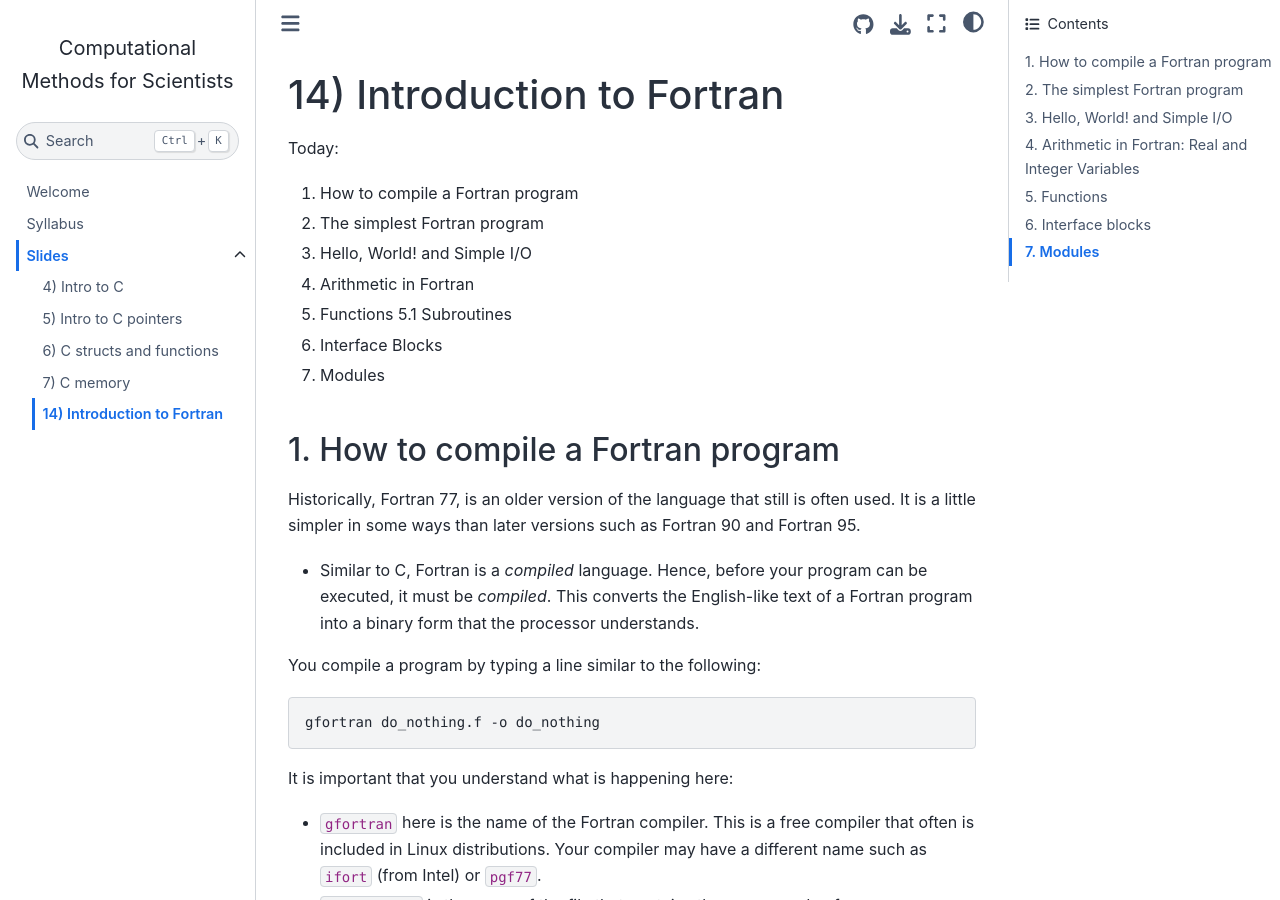
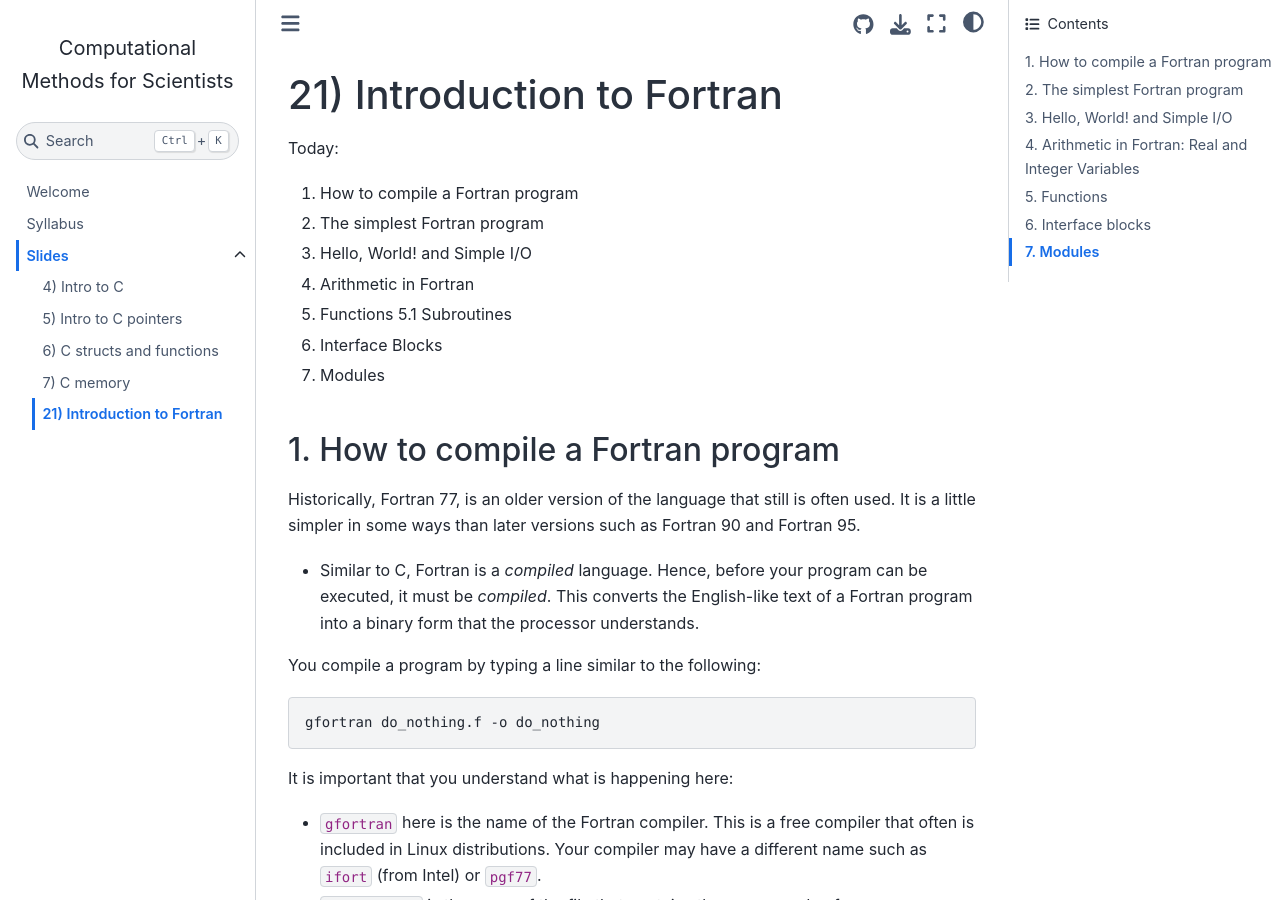
Before and after one commit to sdsu-comp526/fall24, a Jupyter Book: the page built from slides/module5-1_intro_to_fortran.md, in a window 1280 px wide and 900 px high. Built offline with Jupyter Book 1.0.4 settings and Sphinx 7.4.7 and the Sphinx Book theme 1.1.4, drawn with Linux system fonts in a browser that asks for light colours; pages that are not in the unit, such as notebooks, are missing from menus.

Commit message:
Renumber after shuffling Fortran module around

```diff
--- a/slides/module5-1_intro_to_fortran.md
+++ b/slides/module5-1_intro_to_fortran.md
@@ -1,4 +1,4 @@
-# 14) Introduction to Fortran
+# 21) Introduction to Fortran
 
 Today:
  1. How to compile a Fortran program
```
Also changed, not shown: 6 other files.
